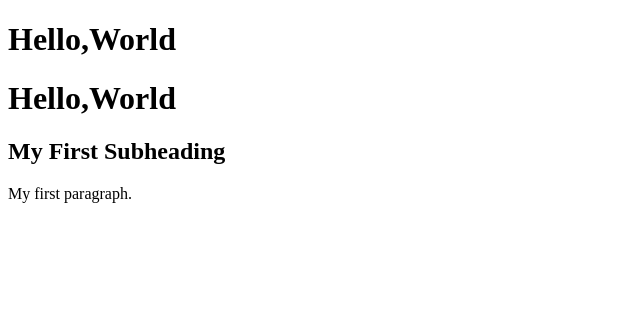
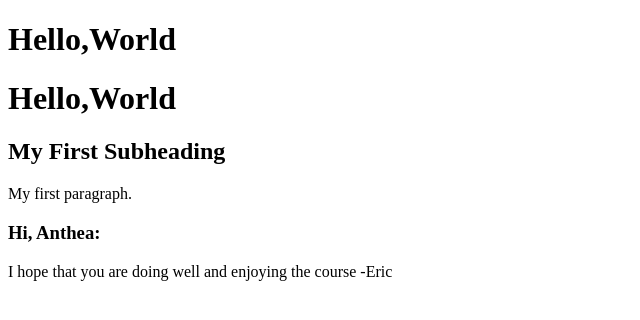
Before and after one commit to coe3/website, a plain HTML site: page index.html in a window 1280 px wide. Shown: the whole page, without its empty margins (0-640 px from the left). Drawn offline with Linux system fonts and the light colour scheme.

Commit message:
I added a note to your webpage

```diff
--- a/index.html
+++ b/index.html
@@ -15,5 +15,9 @@
 
 <p>My first paragraph.</p>
 
+<h3>Hi, Anthea:</h3>
+<body> I hope that you are doing well and enjoying the course</body>
+<body> -Eric</body>
+
 </body>
 </html>
```
